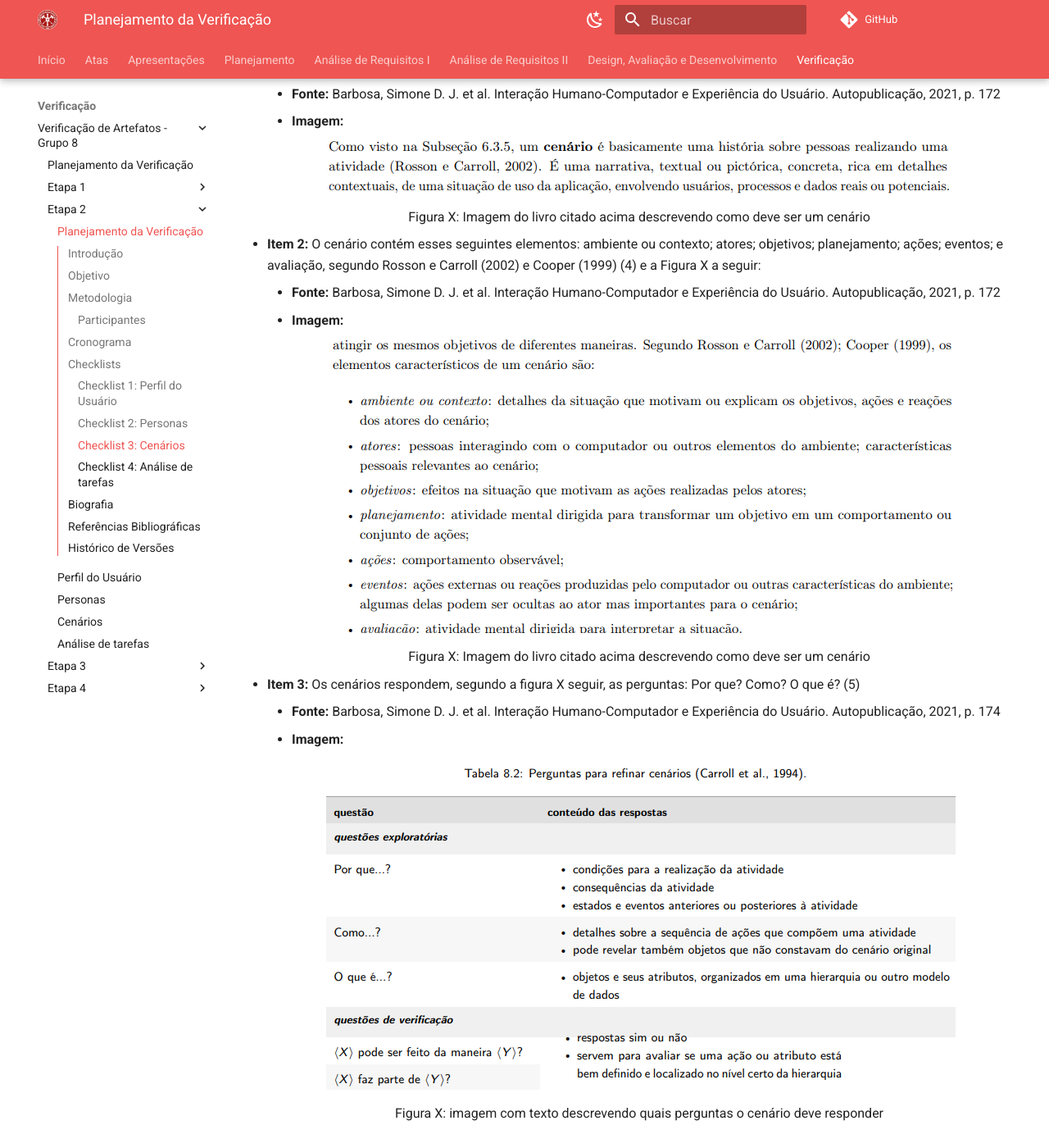
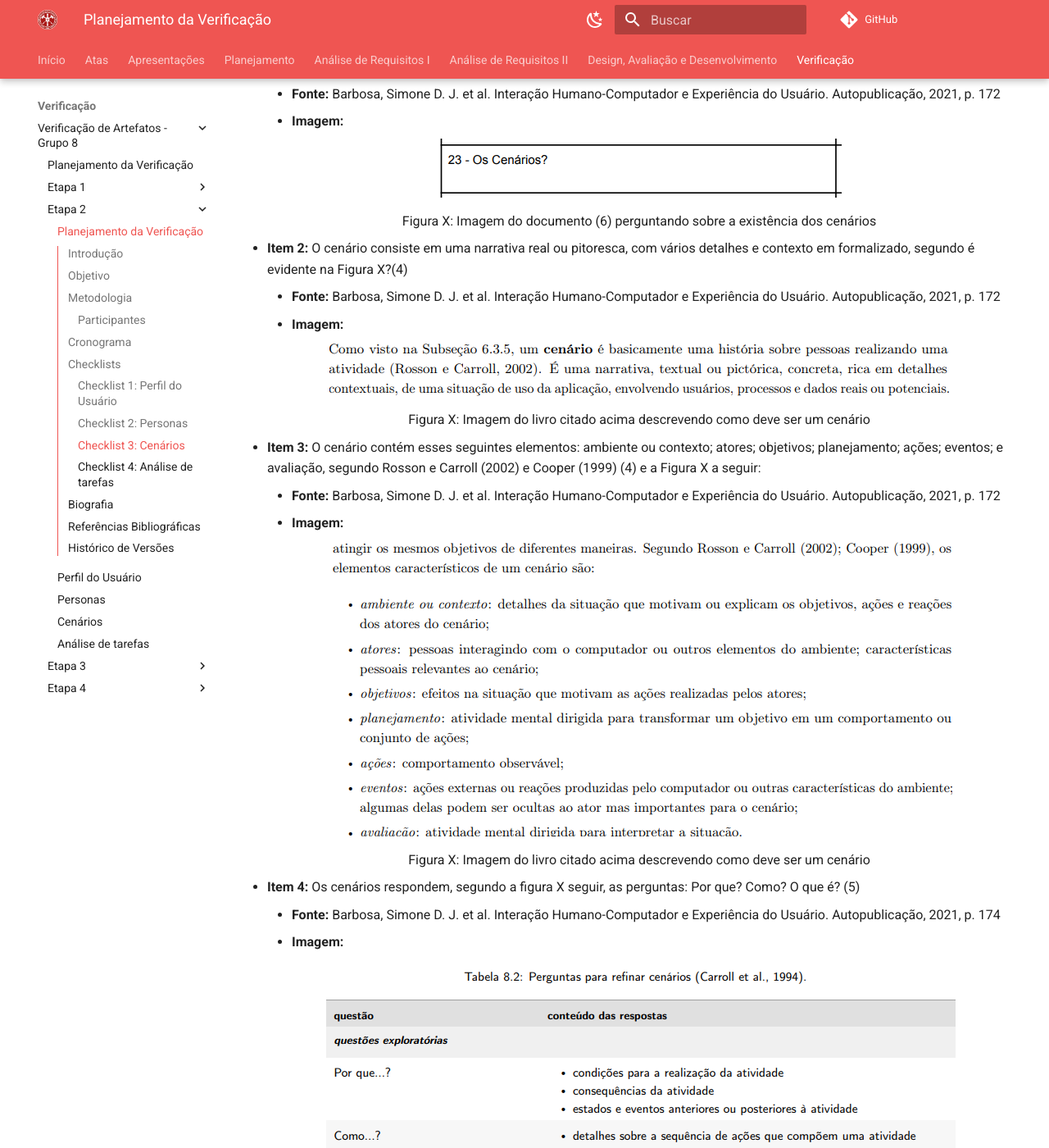
Before and after one commit to Interacao-Humano-Computador/2024.1-CBMERJ, an MkDocs documentation site: the page built from docs/verificacao_artefatos/verificacao_grupo_8/etapa_2/planejamento_verificacao.md, in a window 1280 px wide and 1400 px high, scrolled down 2251 px. Shown: the whole window at 82% size. Built offline with MkDocs 1.6.1 and Material for MkDocs 9.7.7, drawn with Linux system fonts in a browser that asks for light colours; comment, search, counter and statistics services are not loaded.

Commit message:
adicionando item a cenário em verificação dos artefatos

```diff
--- a/docs/verificacao_artefatos/verificacao_grupo_8/etapa_2/planejamento_verificacao.md
+++ b/docs/verificacao_artefatos/verificacao_grupo_8/etapa_2/planejamento_verificacao.md
@@ -91,13 +91,25 @@
 
     <center>
 
+    ![imagem com texto descrevendo como deve ser um cenário](img/cenarios_existencia_img_4.png)
+
+    </center>
+
+    <p style="text-align: center">Figura X: Imagem do documento (6) perguntando sobre a existência dos cenários</p>
+
+- **Item 2:** O cenário consiste em uma narrativa real ou pitoresca, com vários detalhes e contexto em formalizado, segundo é evidente na Figura X?(4)
+    - **Fonte:**  Barbosa, Simone D. J. et al. Interação Humano-Computador e Experiência do Usuário. Autopublicação, 2021, p. 172
+    - **Imagem:** <br>
+
+    <center>
+
     ![imagem com texto descrevendo como deve ser um cenário](img/cenario_descricao_img_1.png)
 
     </center>
 
     <p style="text-align: center">Figura X: Imagem do livro citado acima descrevendo como deve ser um cenário</p>
 
-- **Item 2:** O cenário contém esses seguintes elementos: ambiente ou contexto; atores; objetivos; planejamento; ações; eventos; e avaliação, segundo Rosson e Carroll (2002) e Cooper (1999) (4) e a Figura X a seguir:
+- **Item 3:** O cenário contém esses seguintes elementos: ambiente ou contexto; atores; objetivos; planejamento; ações; eventos; e avaliação, segundo Rosson e Carroll (2002) e Cooper (1999) (4) e a Figura X a seguir:
     - **Fonte:** Barbosa, Simone D. J. et al. Interação Humano-Computador e Experiência do Usuário. Autopublicação, 2021, p. 172
     - **Imagem:** <br>
 
@@ -109,7 +121,7 @@
 
     <p style="text-align: center">Figura X: Imagem do livro citado acima descrevendo como deve ser um cenário</p>
 
-- **Item 3:** Os cenários respondem, segundo a figura X seguir, as perguntas: Por que? Como? O que é? (5)
+- **Item 4:** Os cenários respondem, segundo a figura X seguir, as perguntas: Por que? Como? O que é? (5)
     - **Fonte:** Barbosa, Simone D. J. et al. Interação Humano-Computador e Experiência do Usuário. Autopublicação, 2021, p. 174
     - **Imagem:** <br>
 
```
Also changed, not shown: docs/verificacao_artefatos/verificacao_grupo_8/etapa_2/img/cenarios_existencia_img_4.png (added).
